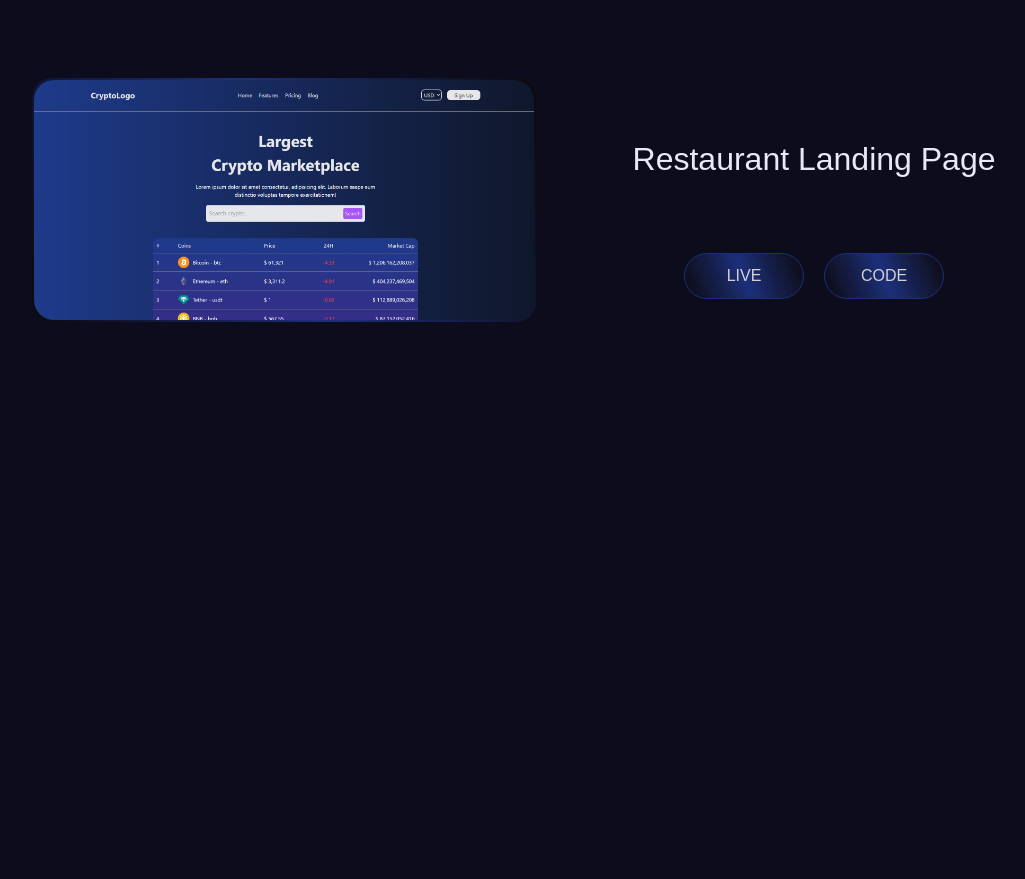
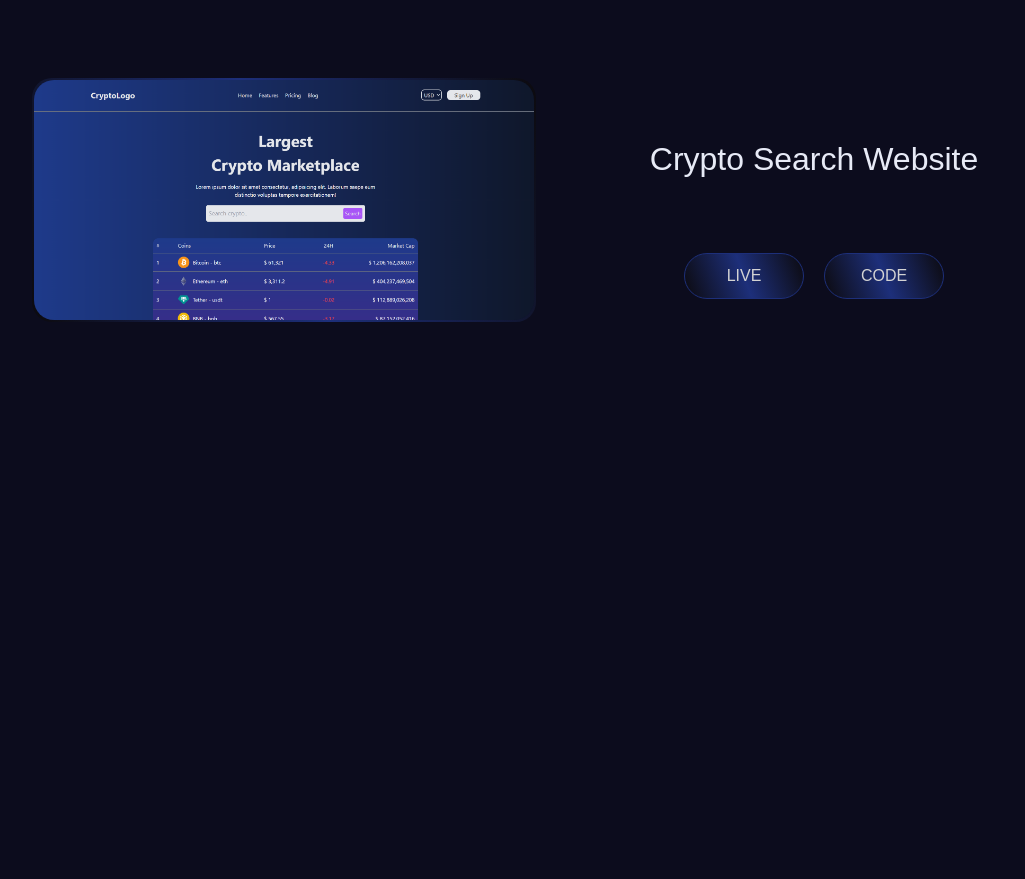
Before and after one commit to Anca200/Portfolio, a React (Vite) app: page / in a window 1280 px wide. Shown: the part 2820-3699 px from the top of the page, without its empty margins (76-1101 px from the left). Built offline with nearby package versions, Linux system fonts and the light colour scheme.

Commit message:
Update Projects.jsx

```diff
--- a/src/pages/Projects/Projects.jsx
+++ b/src/pages/Projects/Projects.jsx
@@ -18,7 +18,7 @@ const items = [
   },
   {
     id:2,
-    title: "Restaurant Landing Page",
+    title: "Crypto Search Website",
     img:crypto,
     desc: "This project provided a comprehensive introduction to React and reinforced the importance of component-based architecture in modern web development.The use of props allowed for efficient data transfer between components, facilitating a seamless and dynamic user experience.  ",
     live:"https://peaceful-pixie-d78816.netlify.app/",
```
